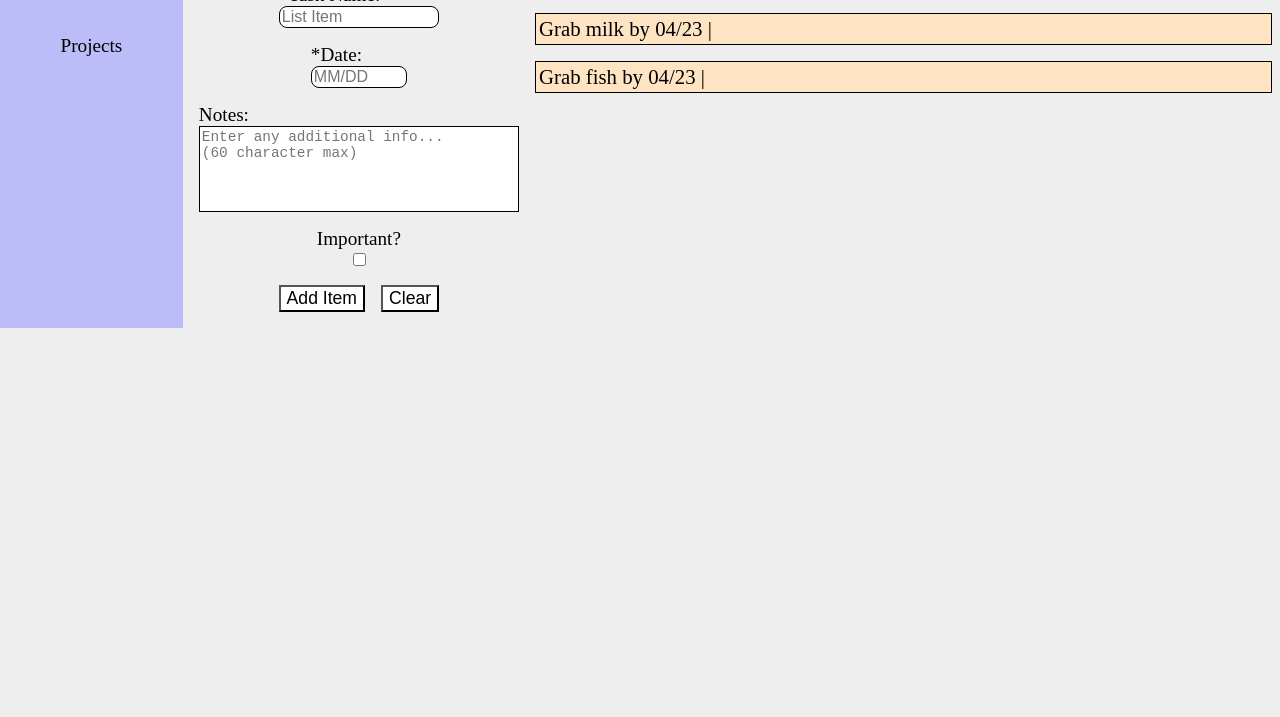
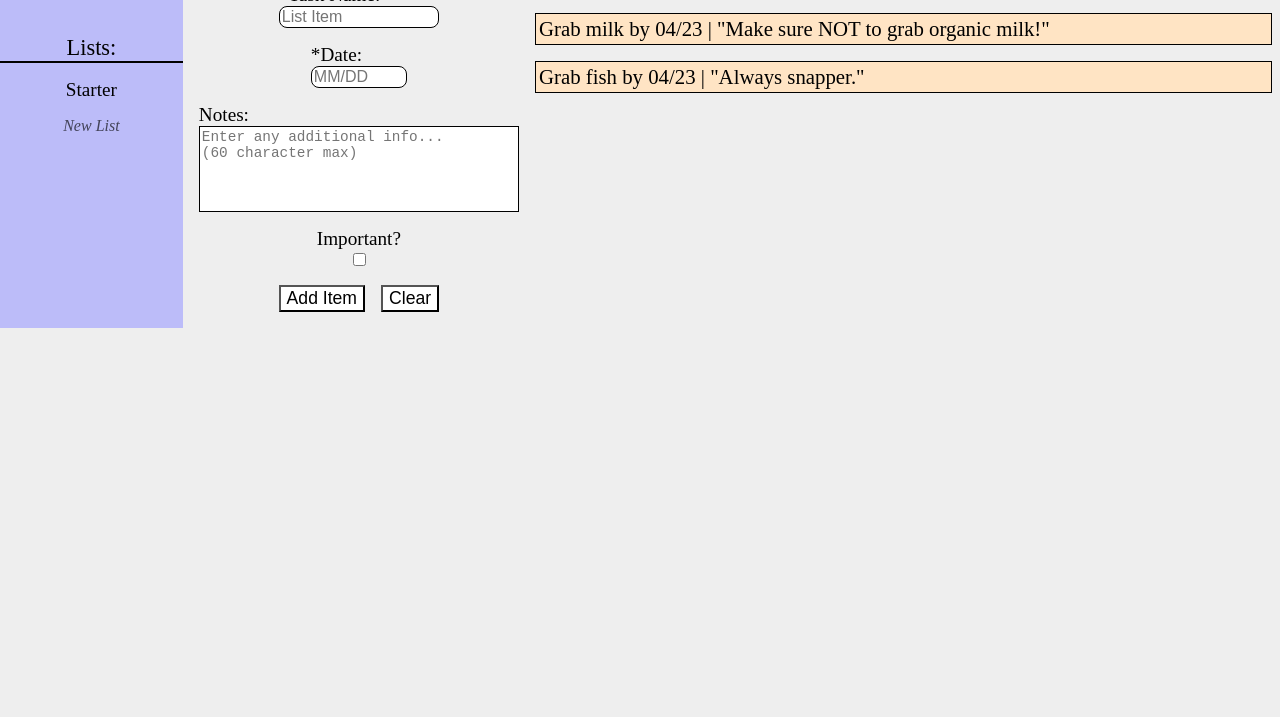
Before and after one commit to Julian-Bazo/odin-todo-list, a website built with webpack: page src/template.html in a window 1280 px wide. Shown: the part 83-800 px from the top of the page. Built offline with nearby package versions, Linux system fonts and the light colour scheme.

Commit message:
Fix list heading and sidebar styles
Fixes the list heading to properly show the name of selected project. Hard-coded currently. Adds a new list area under updated sidebar styles.

```diff
--- a/src/addTask.js
+++ b/src/addTask.js
@@ -2,6 +2,7 @@ import {resetButton, submitButton, getUrgency, getDescription, getDate, getTitle
 import Task from "./taskcreator.js";
 import { listArray } from "./listCreator.js";
 import validateForm from "./addTaskValidation.js";
+import { wholeSidebar, projectsSection, defaultProj, newProj } from "./projectSidebar.js";
 
 export default function addTask() {
 
--- a/src/index.js
+++ b/src/index.js
@@ -1,10 +1,9 @@
 import "./styles.css";
 
-import Task from "./taskcreator.js";
+// import Task from "./taskcreator.js";
 import {resetButton, submitButton, getUrgency, getDescription, getDate, getTitle} from "./informationForm.js";
 import { projectsSection } from "./projectSidebar.js";
 import initializeList from "./listCreator.js";
-// import { listArray } from "./listCreator.js";
 import addTask from "./addTask.js";
 
 initializeList();
@@ -12,7 +11,6 @@ initializeList();
 submitButton.addEventListener("click", addTask);
 
 // TO DO
-// Remove list items by clicking them
 // Add project functionality -- new array created, old is not deleted
 
 // EXTRA
--- a/src/listCreator.js
+++ b/src/listCreator.js
@@ -1,22 +1,31 @@
 import Task from "./taskcreator.js";
+import { defaultProj } from "./projectSidebar.js";
 export default function createList() {
 
     const wholeList = document.querySelector(".list");
 
+    const listHeader = document.createElement("div");
+    listHeader.textContent = `List: ${defaultProj.textContent}`;
+    listHeader.classList.add("list-header");
+    wholeList.appendChild(listHeader);
+
     const sampleTask = new Task("Grab eggs", "04/23");
+    sampleTask.setDescription("Make sure to grab organic eggs.")
     listArray.push(sampleTask);
 
     const sampleTask2 = new Task("Grab milk", "04/23");
+    sampleTask2.setDescription("Make sure NOT to grab organic milk!");
     listArray.push(sampleTask2);
 
     const sampleTask3 = new Task("Grab fish", "04/23");
+    sampleTask3.setDescription("Always snapper.")
     listArray.push(sampleTask3);
 
     console.log(listArray);
 
     const mappedList = listArray.map((task) => {
         const listCard = document.createElement("div");
-        listCard.innerText = `${task.title} by ${task.dueDate} |`;
+        listCard.innerText = `${task.title} by ${task.dueDate} | "${task.description}"`;
         listCard.classList.add("list-card");
         wholeList.appendChild(listCard);
         listCard.addEventListener("click",() => {
--- a/src/projectSidebar.js
+++ b/src/projectSidebar.js
@@ -6,8 +6,20 @@ usernameSection.classList.add("username-section");
 wholeSidebar.appendChild(usernameSection);
 
 const projectsSection = document.createElement("div");
-projectsSection.textContent = "Projects";
+projectsSection.textContent = "Lists:";
 projectsSection.classList.add("projects-section");
 wholeSidebar.appendChild(projectsSection);
 
-export { projectsSection };
+const defaultProj = document.createElement("div");
+defaultProj.classList.add("clickable-proj");
+defaultProj.classList.add("bold-hover");
+defaultProj.textContent = "Starter"
+wholeSidebar.appendChild(defaultProj);
+
+const newProj = document.createElement("div");
+newProj.textContent = "New List";
+newProj.classList.add("add-proj");
+newProj.classList.add("bold-hover")
+wholeSidebar.appendChild(newProj);
+
+export { projectsSection, defaultProj, newProj, wholeSidebar };
--- a/src/styles.css
+++ b/src/styles.css
@@ -100,9 +100,29 @@ body {
 }
 
 .projects-section {
+    font-size: 1.4rem;
+    text-align: center;
+    margin-top: 5rem;
+    border-bottom: 2px solid black;
+}
+
+.clickable-proj {
     font-size: 1.2rem;
     text-align: center;
-    margin-top: 5rem;
+    margin-top: 1rem;
+    cursor: pointer;
+}
+
+.bold-hover:hover {
+    font-weight: 700;
+}
+
+.add-proj {
+    font-size: 1rem;
+    text-align: center;
+    margin-top: 1rem;
+    font-style: italic;
+    color: rgba(0, 0, 0, 0.645);
     cursor: pointer;
 }
 
@@ -123,11 +143,12 @@ body {
     position: relative;
 }
 
-.list::before {
-    content: "To Do:";
+.list-header {
+    margin: 0;
+    padding: 0;
     position: absolute;
     top: -2.5rem;
-    font-size: 1.7rem;
+    font-size: 1.6rem;
     border-bottom: 3px solid black;
 }
 
```
